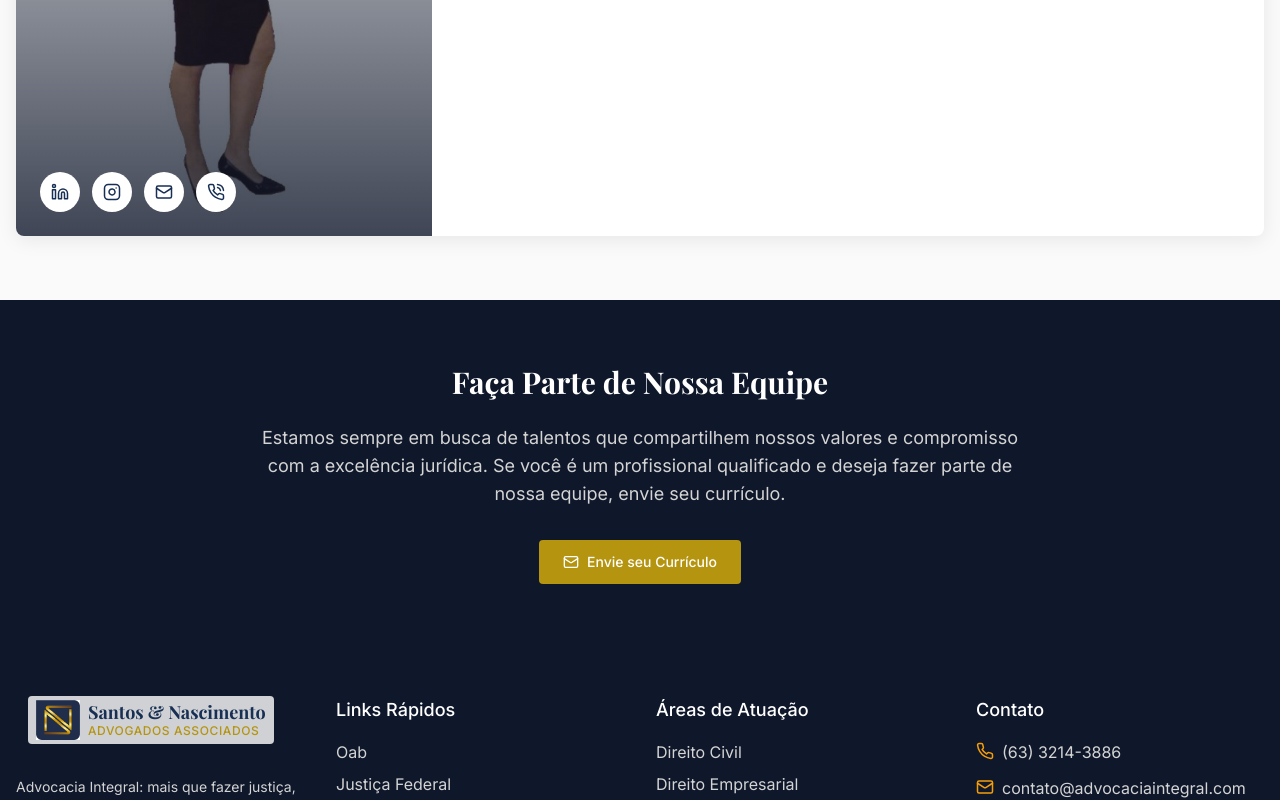
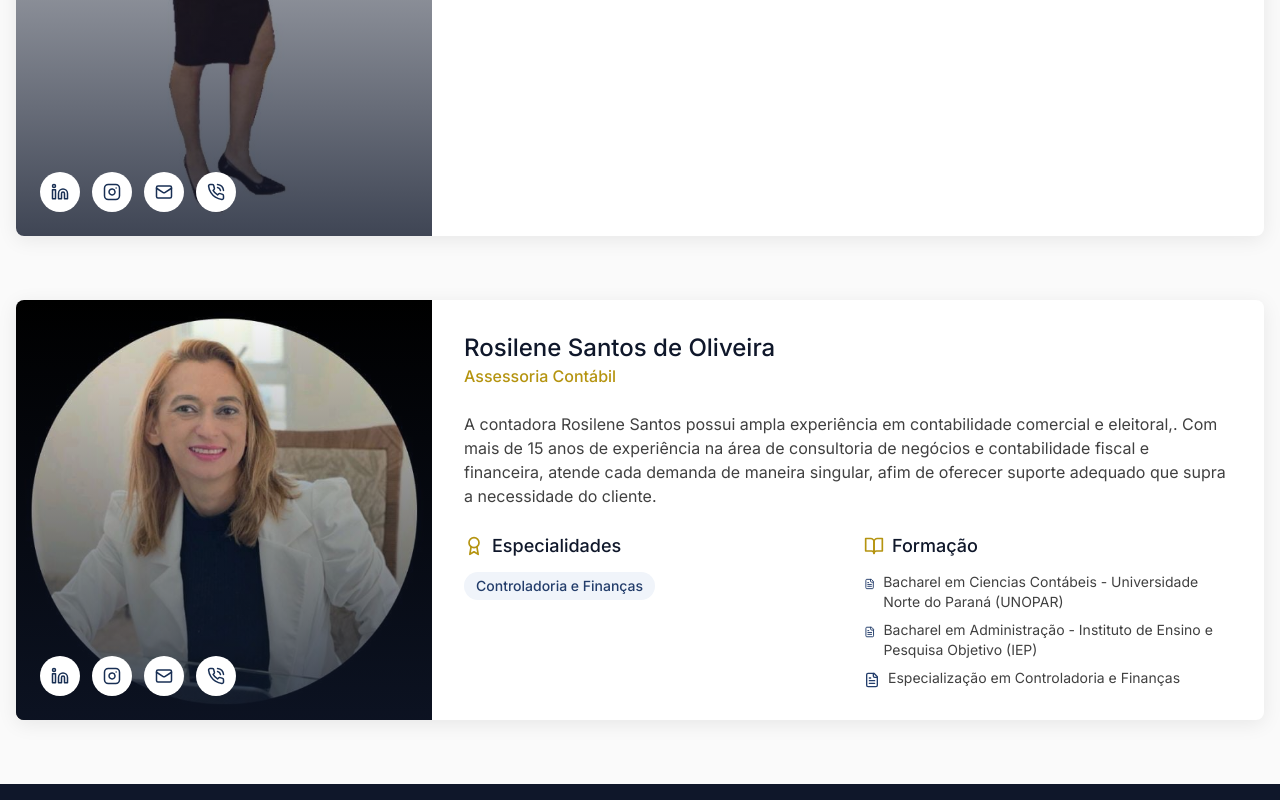
Before and after one commit to WILWSO/Advocacia-Wilson, a React (Vite) app in the folder project/: page /equipe in a window 1280 px wide. Shown: the part 2340-3140 px from the top of the page. Built offline with nearby package versions, Linux system fonts and the light colour scheme.

Commit message:
Actualización de team

```diff
--- a/project/src/components/home/Contact.tsx
+++ b/project/src/components/home/Contact.tsx
@@ -2,7 +2,7 @@ import React, { useState } from 'react';
 import { motion } from 'framer-motion';
 import { Phone, Mail, MapPin, Calendar } from 'lucide-react';
 import { company } from '../shared/DataCompany';
-import { teamMemberData } from '../shared/DataTeam';
+import { teamMemberData } from '../shared/DataTeamMember';
 
 const Contact = () => {
   const [formData, setFormData] = useState({
--- a/project/src/components/home/Team.tsx
+++ b/project/src/components/home/Team.tsx
@@ -2,7 +2,7 @@ import React from 'react';
 import { motion } from 'framer-motion';
 import { Link } from 'react-router-dom';
 import { Linkedin, Mail } from 'lucide-react';
-import { teamMemberData } from '../shared/DataTeam';
+import { teamMemberData } from '../shared/DataTeamMember';
 
 const teamHome = [
   {
--- a/project/src/components/shared/DataTeam.tsx
+++ b/project/src/components/shared/DataTeamMember.tsx
@@ -2,6 +2,7 @@ export const teamMemberData = [
   { //Em uma aplicação real, esse dados devem vim do banco de dados.
     id: 1,
     name: 'Dr. Wilson Santos',
+    status: 'activo',
     position: 'Sócio',
     image: ['/Wilson5.jpg', '/Wilson8.jpg'],
     education: [
@@ -20,6 +21,7 @@ export const teamMemberData = [
   {
     id: 2,
     name: 'Dr. Lucas Nascimento',
+    status: 'activo',
     position: 'Sócio',
     image: ['/Lucas5.jpg', '/Lucas6.jpg'],
     education: [
@@ -37,6 +39,7 @@ export const teamMemberData = [
   {
     id: 3,
     name: 'Dra. Rosimeire Albuquerque',
+    status: 'activo',
     position: 'Associada',
     image: ['/Rosimeire2.jpg', '/Rosimeire5.jpg'],
     education: [
@@ -49,5 +52,24 @@ export const teamMemberData = [
     instagram: 'https://www.instagram.com/33rosimeire/?igsh=NHJseGdzeWd2d2F1&utm_source=qr#',
     email: 'Rosiomeire@advocaciaintegral.com',
     phone: '(63) 9269-7835'
+  },
+  {
+    id: 4,
+    name: 'Rosilene Santos de Oliveira',
+    status: 'activo',
+    position: 'Assessoria Contábil',
+    image: ['/Rosilene1.jpg', '/Rosilene2.jpg'],
+    education: [
+      'Bacharel em Ciencias Contábeis - Universidade Norte do Paraná (UNOPAR)',
+      'Bacharel em Administração - Instituto de Ensino e Pesquisa Objetivo (IEP)',
+      'Especialização em Controladoria e Finanças'
+    ],
+    specialties: ['Controladoria e Finanças'],
+    bio: 'A contadora Rosilene Santos possui ampla experiência em contabilidade comercial e eleitoral,. Com mais de 15 anos de experiência na área de consultoria de negócios e contabilidade fiscal e financeira, atende cada demanda de maneira singular, afim de oferecer suporte adequado que supra a necessidade do cliente.',
+    linkedin: 'https://www.linkedin.com/in/rosilene-santos-4b78a4206/?lipi=urn%3Ali%3Apage%3Ad_flagship3_feed%3B1WovH%2BwyQqWjZjl26Cwghg%3D%3D',
+    instagram: 'https://www.instagram.com/alfacontabilidadepalmas/?__pwa=1#',
+    email: 'alfa.contabilsst@gmail.com',
+    phone: '(63) 98425-8508'
   }
+  // Adicione mais membros da equipe conforme necessário
 ];
--- a/project/src/pages/AboutPage.tsx
+++ b/project/src/pages/AboutPage.tsx
@@ -2,7 +2,7 @@ import React from 'react';
 import { motion } from 'framer-motion';
 import { ArrowRight, Award, Scale, Users, Clock, Building } from 'lucide-react';
 import { company } from '../components/shared/DataCompany';
-import { teamMemberData } from '../components/shared/DataTeam';
+import { teamMemberData } from '../components/shared/DataTeamMember';
 
 const AboutPage = () => {
   const fadeInUp = {
--- a/project/src/pages/ContactPage.tsx
+++ b/project/src/pages/ContactPage.tsx
@@ -1,7 +1,7 @@
 import React, { useState } from 'react';
 import { motion } from 'framer-motion';
 import { Phone, Mail, MapPin, Clock, Calendar, Send } from 'lucide-react';
-import { teamMemberData } from '../components/shared/DataTeam';
+import { teamMemberData } from '../components/shared/DataTeamMember';
 import { company } from '../components/shared/DataCompany';
 
 const ContactPage = () => {
--- a/project/src/pages/TeamPage.tsx
+++ b/project/src/pages/TeamPage.tsx
@@ -1,7 +1,7 @@
 import React from 'react';
 import { motion } from 'framer-motion';
 import { Linkedin, Mail, PhoneCall, FileText, Award, BookOpen, Instagram } from 'lucide-react';
-import { teamMemberData } from '../components/shared/DataTeam';
+import { teamMemberData } from '../components/shared/DataTeamMember';
 import { company } from '../components/shared/DataCompany';
 
 
@@ -55,7 +55,10 @@ const TeamPage = () => {
       <section className="py-16 bg-neutral-50">
         <div className="container mx-auto px-4">
           <div className="space-y-16">
-            {teamMemberData.map((member, index) => (
+
+            {teamMemberData
+            .filter(member => member.status === 'activo') //verifica se o membro está activo
+            .map((member, index) => (
               <motion.div
                 key={member.id}
                 initial="hidden"
@@ -188,6 +191,7 @@ const TeamPage = () => {
                 </div>
               </motion.div>
             ))}
+
           </div>
         </div>
       </section>
```
Also changed, not shown: project/public/Rosilene1.jpg (added), project/public/Rosilene2.jpg (added).
